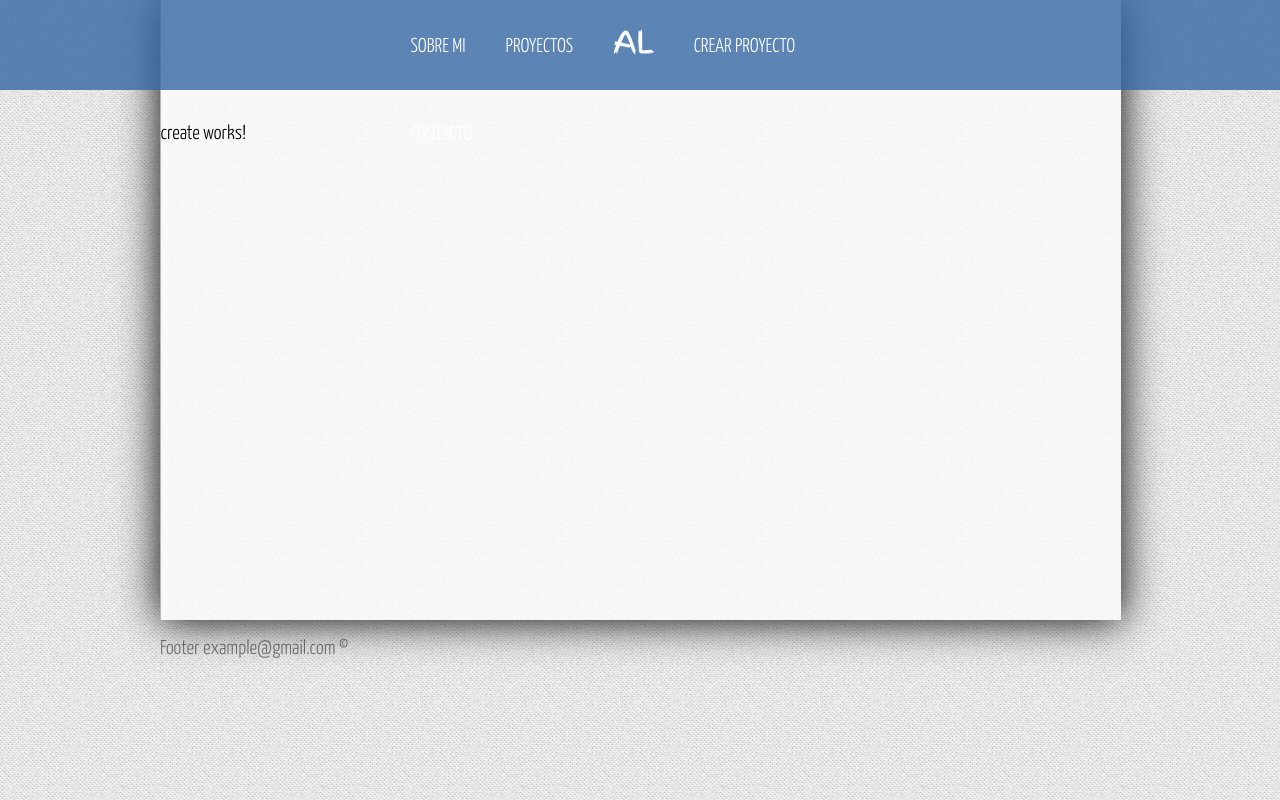
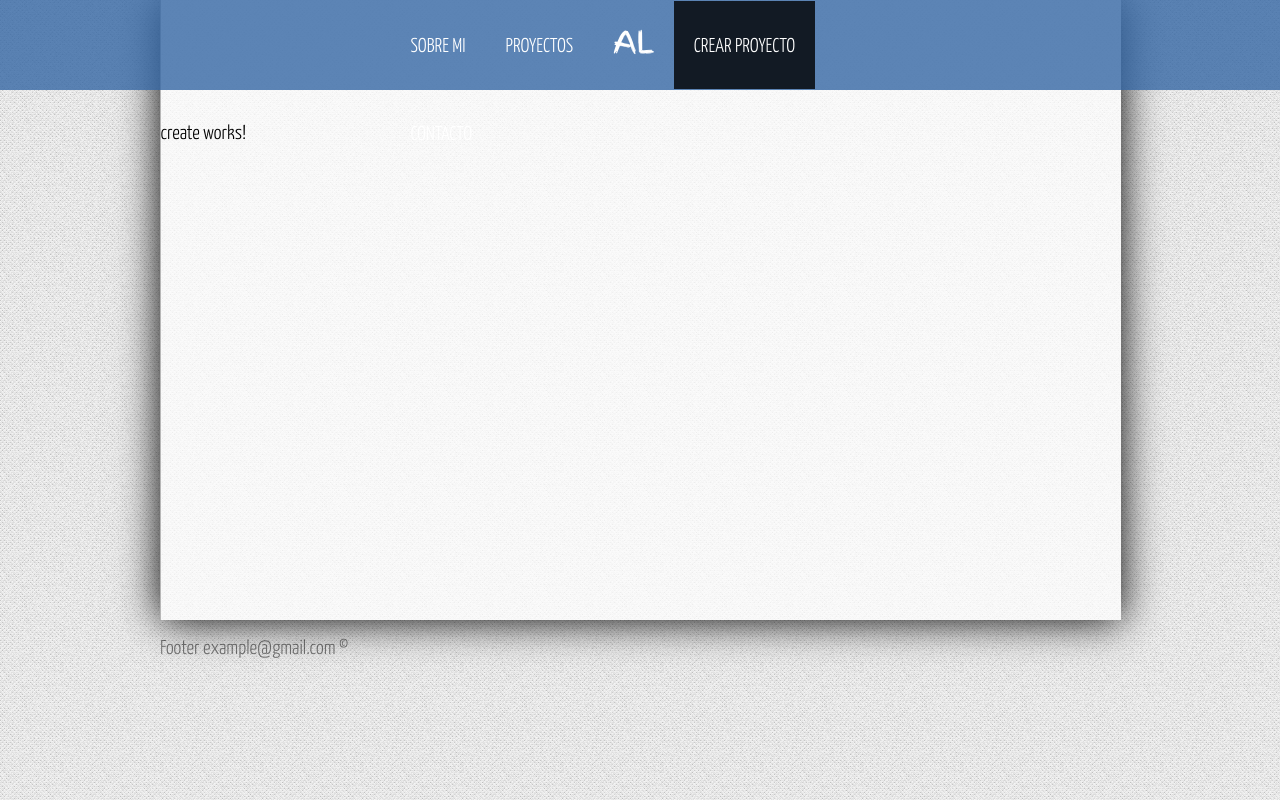
Before and after one commit to benitezalexis/Frontend-gestion-portafolio-, an Angular app: page /crear-proyecto in a window 1280 px wide. Built offline with nearby package versions, Linux system fonts and the light colour scheme.

Commit message:
Mark the navigation menu items

```diff
--- a/src/app/app.component.html
+++ b/src/app/app.component.html
@@ -1,11 +1,11 @@
 
 <header>
 <ul>
-  <li><a [routerLink]="['/sobre-mi']">Sobre mi</a></li>
-  <li><a [routerLink]="['/proyectos']">Proyectos</a></li>
+  <li><a [routerLink]="['/sobre-mi']" [routerLinkActive]="['actived']">Sobre mi</a></li>
+  <li><a [routerLink]="['/proyectos']" [routerLinkActive]="['actived']">Proyectos</a></li>
   <li id="logo"><a href="#">AL</a></li>
-  <li><a [routerLink]="['/crear-proyecto']">Crear proyecto</a></li>
-  <li><a [routerLink]="['/contacto']">Contacto</a></li>
+  <li><a [routerLink]="['/crear-proyecto']" [routerLinkActive]="['actived']">Crear proyecto</a></li>
+  <li><a [routerLink]="['/contacto']" [routerLinkActive]="['actived']">Contacto</a></li>
 </ul>
 </header>
 
--- a/src/assets/css/style.css
+++ b/src/assets/css/style.css
@@ -66,7 +66,8 @@
 	transition: all 300ms;
 }
 
-header a:hover{
+header a:hover,
+.actived{
 	background:  rgba(0,0,0,0.8);
 
 }
```
